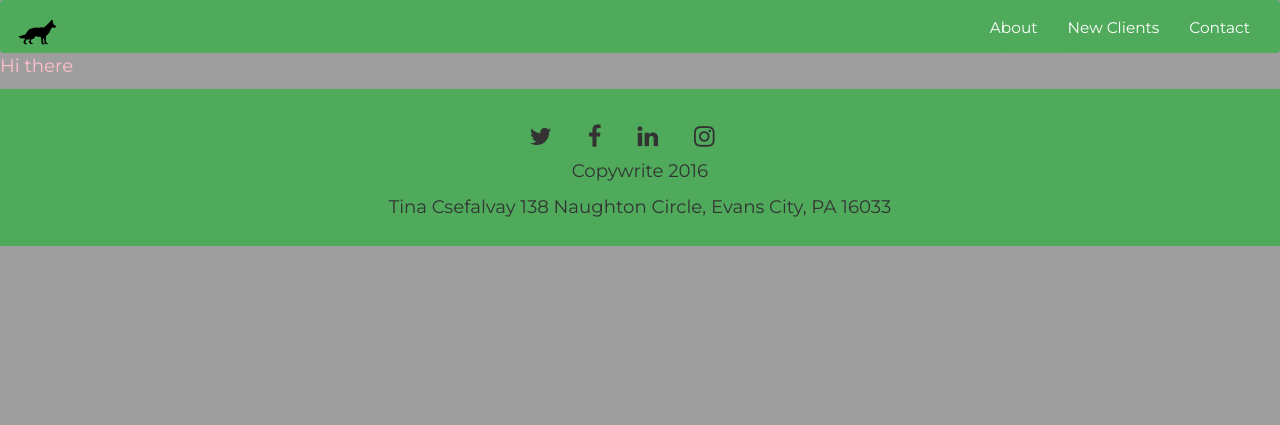
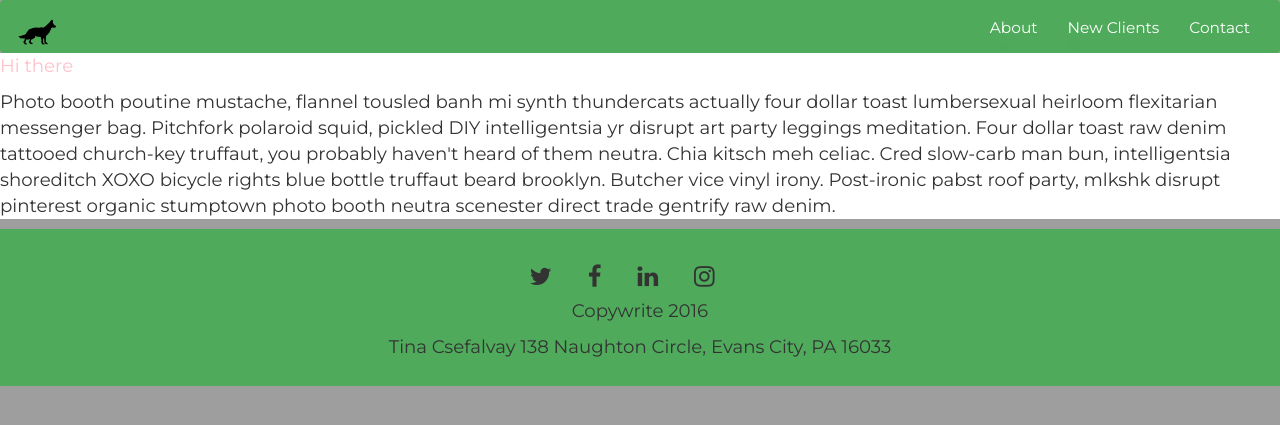
Before and after one commit to kalenenc/dog-website, a Jekyll site: the page built from about.html, in a window 1280 px wide. Shown: the top 425 px of the page. Built offline with Jekyll 4.4.1, drawn with Linux system fonts in a browser that asks for light colours; nearby versions of some CDN libraries; some web fonts are replaced.

Commit message:
added a paragraph

```diff
--- /dev/null
+++ b/_config_dev.yml
@@ -0,0 +1 @@
+url: http://locahost:4000
--- a/about.html
+++ b/about.html
@@ -2,5 +2,7 @@
 layout: default
 ---
 
-
-<p class="sean">Hi there</p>
+<div id="about-white">
+	<p class="sean">Hi there</p>
+	<p>Photo booth poutine mustache, flannel tousled banh mi synth thundercats actually four dollar toast lumbersexual heirloom flexitarian messenger bag. Pitchfork polaroid squid, pickled DIY intelligentsia yr disrupt art party leggings meditation. Four dollar toast raw denim tattooed church-key truffaut, you probably haven't heard of them neutra. Chia kitsch meh celiac. Cred slow-carb man bun, intelligentsia shoreditch XOXO bicycle rights blue bottle truffaut beard brooklyn. Butcher vice vinyl irony. Post-ironic pabst roof party, mlkshk disrupt pinterest organic stumptown photo booth neutra scenester direct trade gentrify raw denim.</p>
+</div>
--- a/css/main.css
+++ b/css/main.css
@@ -194,3 +194,8 @@ p {
 .sean {
 	color:pink;
 }
+
+/*---------About Page-------------*/
+#about-white {
+	background-color:white;
+}
```
Also changed, not shown: photos/mom.jpg (added).
